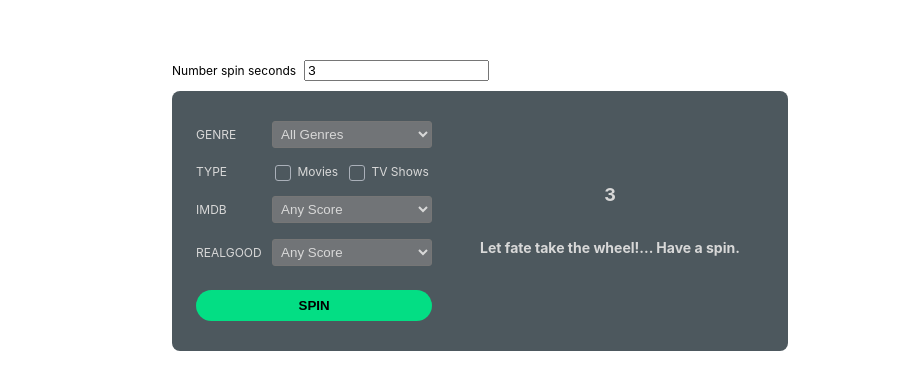
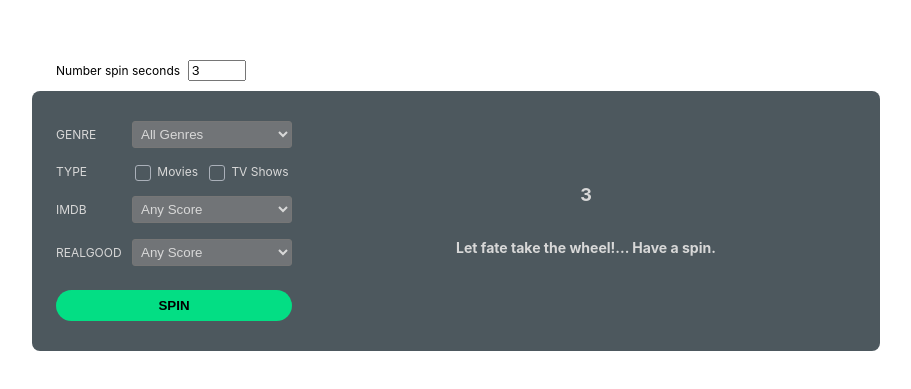
Before and after one commit to Reriuqni/react-film-by-random-spin, a React (Vite) app: page / in a window 1280 px wide. Shown: the part 207-596 px from the top of the page, without its empty margins (184-1095 px from the left). Built offline with nearby package versions, Linux system fonts and the light colour scheme.

Commit message:
Setup gh-pages:deploy. Align input. Fix some linter warings.

```diff
--- a/package.json
+++ b/package.json
@@ -9,7 +9,7 @@
     "build": "tsc && vite build",
     "lint": "eslint src --ext ts,tsx --report-unused-disable-directives --max-warnings 0",
     "preview": "vite preview",
-    "deploy": "gh-pages -d build"
+    "gh-pages:deploy": "gh-pages -d dist"
   },
   "dependencies": {
     "react": "^18.2.0",
--- a/src/app/App.tsx
+++ b/src/app/App.tsx
@@ -1,6 +1,6 @@
 import { FilmCard } from '@/widgets/FilmCard'
 import { InputSpin } from '@/widgets/InputSpin'
-import { PrepareToShow } from '@/features/PrepareToShow/ui'
+import { PrepareToShow } from '@/features/PrepareToShow'
 import { SpinActions } from '@/features/SpinActions'
 import cls from './styles/App.module.scss'
 import { useSpin } from './logics/useSpin'
@@ -21,8 +21,9 @@ function App() {
 
   return (
     <div className={cls.container}>
-      <div>
+      <div className={cls.positionInput}>
         <InputSpin />
+      </div>
       <div className={cls.cardSpin}>
         <SpinActions
           genres={genres}
@@ -40,7 +41,6 @@ function App() {
         }
       </div>
     </div>
-    </div>
   )
 }
 
--- a/src/app/logics/useHandleSpin.ts
+++ b/src/app/logics/useHandleSpin.ts
@@ -57,7 +57,7 @@ export const useHandleSpin = ({
         const rndIdx = getRandomInt(fm.length)
         const rndMovie = fm[rndIdx]
         setMovieSpin(rndMovie)
-    }, [selectedImdb, filteredMovieBySelectedGenre])
+    }, [selectedImdb, filteredMovieBySelectedGenre, setMovieSpin])
 
     const handleTimer = useCallback(() => {
         const myInterval = setInterval(() => {
@@ -72,7 +72,7 @@ export const useHandleSpin = ({
                 setCountSpin(++countSpinRef.current)
             }
         }, 1000)
-    }, [countSpinRef.current, getRandomMovie, isChangeMsgBtn, SPIN_TIME])
+    }, [getRandomMovie, isChangeMsgBtn, SPIN_TIME])
 
 
     return {
--- a/src/app/logics/useSpin.ts
+++ b/src/app/logics/useSpin.ts
@@ -16,8 +16,8 @@ export const useSpin = () => {
     const [movieSpin, setMovieSpin] = useState<Movie | null>(null)
     const [imdbList, setImdbList] = useState<string[]>([ANY_SCORE])
 
-    const [selectedGenre, setSelectedGenre] = useState<string>(ALL_GENRE)
-    const [selectedImdb, setSelectedImdb] = useState<string>(ANY_SCORE)
+    const [selectedGenre, setSelectedGenre] = useState(ALL_GENRE)
+    const [selectedImdb, setSelectedImdb] = useState(ANY_SCORE)
 
     useEffect(() => {
         data && setMovies(data?.movies_list || [])
--- a/src/app/styles/app.module.scss
+++ b/src/app/styles/app.module.scss
@@ -4,9 +4,19 @@
     display: flex;
     justify-content: center;
     align-items: center;
+    flex-direction: column;
     min-height: 100vh;
     color: var(--text-color--secondary);
     font: var(--font-s);
+}
+
+.positionInput {
+    max-width: var(--card-spin--max-width);
+    width: 100%;
+
+    input {
+        max-width: 50px;
+    }
 }
 
 .cardSpin {
--- a/src/shared/configs/constants.ts
+++ b/src/shared/configs/constants.ts
@@ -1,4 +1,4 @@
 // Convert for convenience
 export const SPIN_TIME_SECONDS = Number(import.meta.env.VITE_SPIN_TIME_SECONDS)
-export const ALL_GENRE = import.meta.env.VITE_ALL_GENRE
-export const ANY_SCORE = import.meta.env.VITE_ANY_SCORE
+export const ALL_GENRE = String(import.meta.env.VITE_ALL_GENRE)
+export const ANY_SCORE = String(import.meta.env.VITE_ANY_SCORE)
--- a/src/widgets/Button/ui/Button.tsx
+++ b/src/widgets/Button/ui/Button.tsx
@@ -1,4 +1,5 @@
 import cls from './Button.module.scss'
+
 
 export enum ButtonStyle {
     DARK = 'dark',
@@ -20,7 +21,7 @@ export interface ButtonType {
 }
 
 export const Button = ({
-    onClick = () => { },
+    onClick,
     disabled = false,
     label,
     size,
```
Lines whose indentation alone changed are shown as unchanged.
